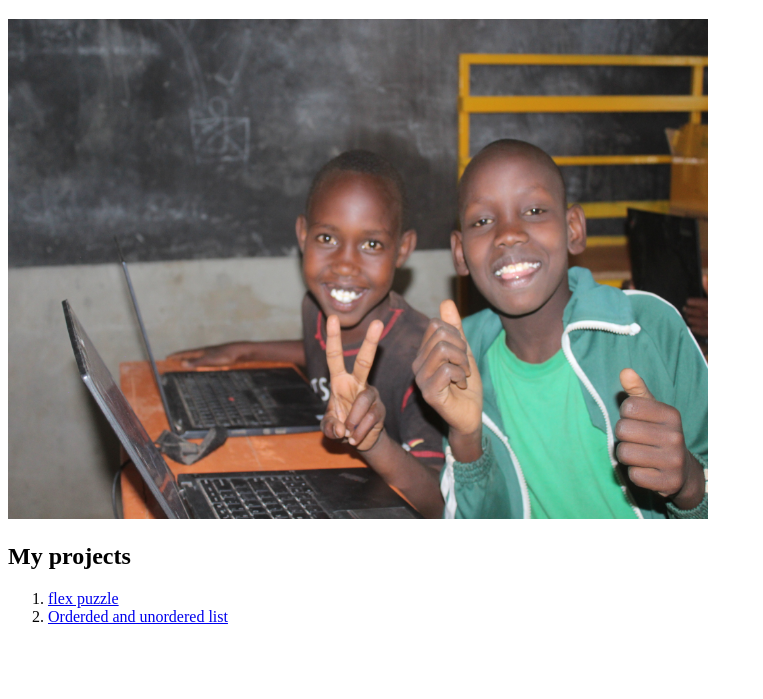
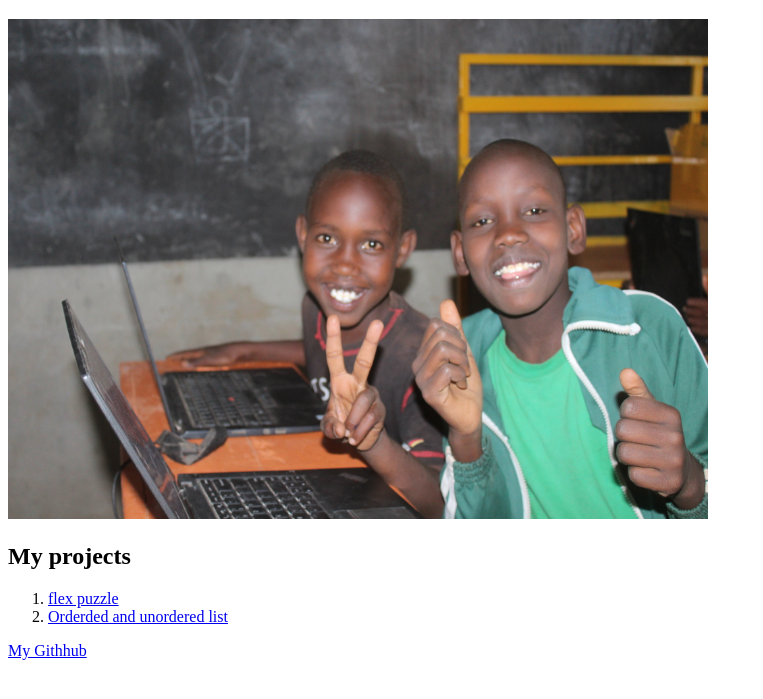
Before and after one commit to engineerbowenmogotio/engineerbowenmogotio.github.io, a plain HTML site: page index.html in a window 1280 px wide. Shown: the part 61-760 px from the top of the page, without its empty margins (0-763 px from the left). Drawn offline with Linux system fonts and the light colour scheme.

Commit message:
added my github link

```diff
--- a/index.html
+++ b/index.html
@@ -9,7 +9,6 @@
     <img class="img" src="./images/nasa_lesson.jpg"/>
 
     <h2>My projects</h2>
-
     <ol>
       <li>
         <a href="./flex/index.html">flex puzzle</a>
@@ -18,5 +17,6 @@
         <a href="./ol-and-ul-tags/ul-ol-emojis.html">Orderded and unordered list</a>
       </li>
     </ol>
+    <a href="https://github.com/engineerbowenmogotio">My Githhub</a>
   </body>
 </html>
```
